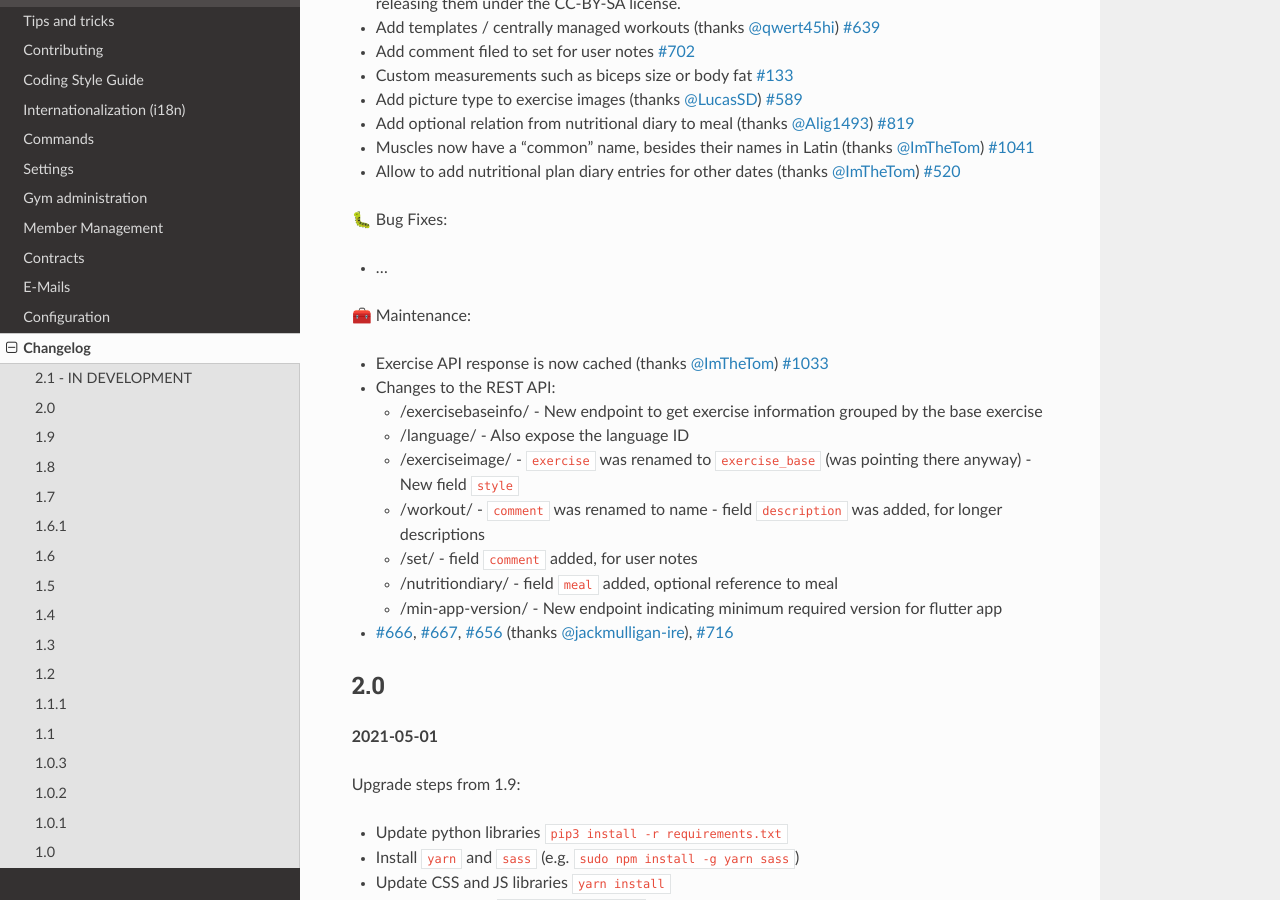
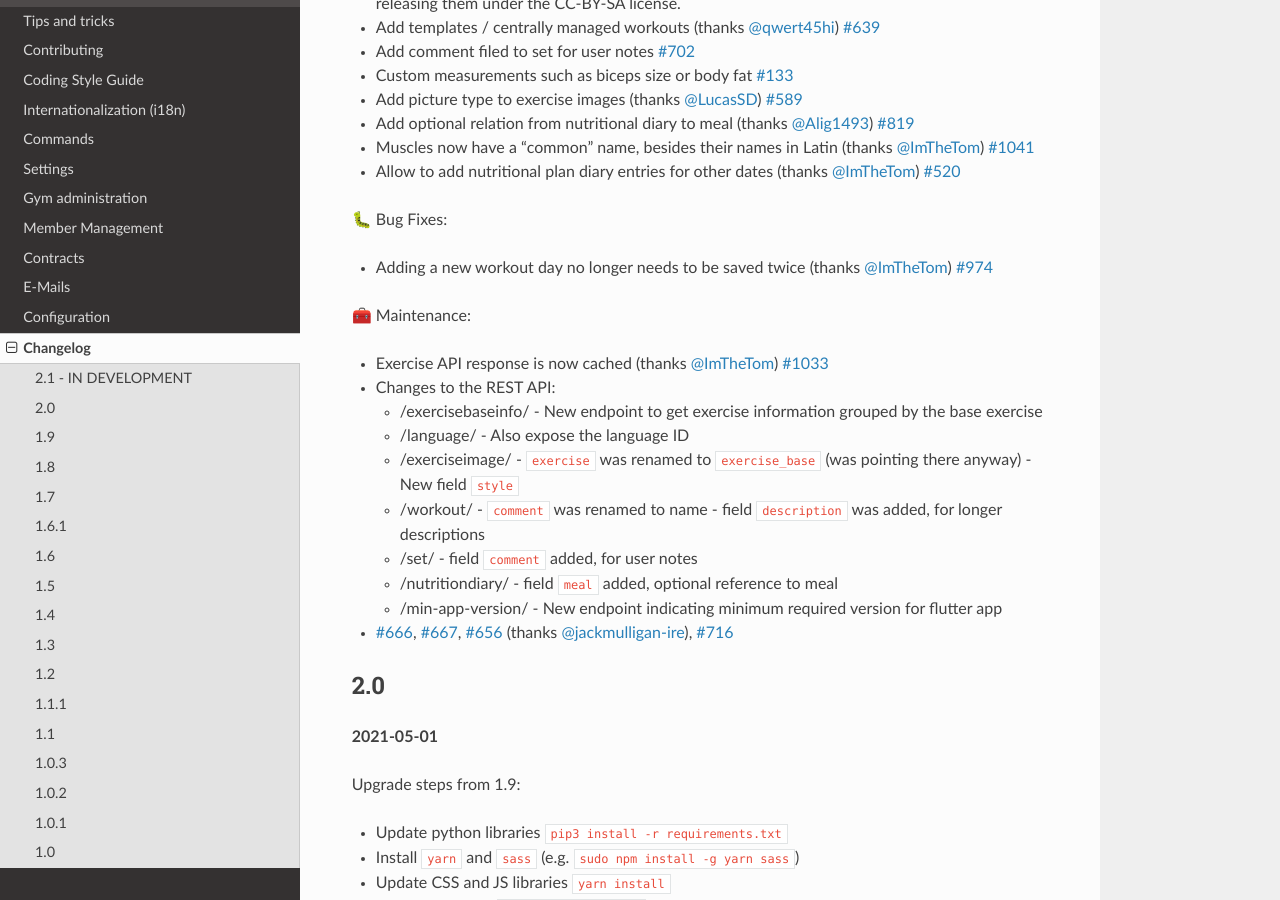
Before and after one commit to wger-project/docs, a Sphinx documentation site: the page built from docs/changelog.rst, in a window 1280 px wide and 900 px high, scrolled down 614 px. Built offline with Sphinx 7.4.7 and the Read the Docs theme 2.0.0, drawn with Linux system fonts in a browser that asks for light colours.

Commit message:
Update changelog.rst

```diff
--- a/docs/changelog.rst
+++ b/docs/changelog.rst
@@ -30,7 +30,7 @@ Upgrade steps from 2.0:
 
 🐛 Bug Fixes:
 
-* ...
+* Adding a new workout day no longer needs to be saved twice (thanks `@ImTheTom`_) `#974`_
 
 🧰 Maintenance:
 
@@ -68,6 +68,7 @@ Upgrade steps from 2.0:
 .. _#716: https://github.com/wger-project/wger/issues/716
 .. _#819: https://github.com/wger-project/wger/issues/819
 .. _#970: https://github.com/wger-project/wger/issues/970
+.. _#974: https://github.com/wger-project/wger/issues/974
 .. _#1033: https://github.com/wger-project/wger/issues/1033
 .. _#1041: https://github.com/wger-project/wger/pull/1041
 
```
